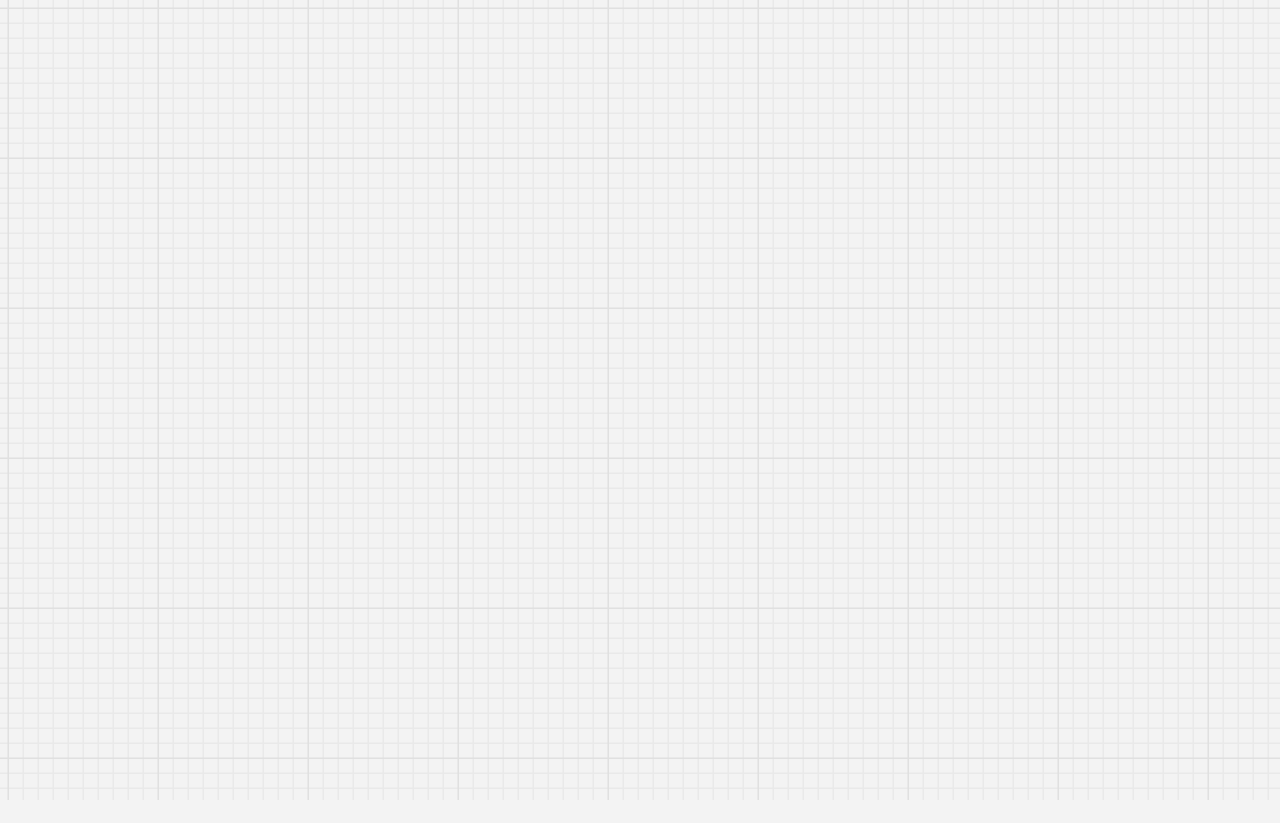
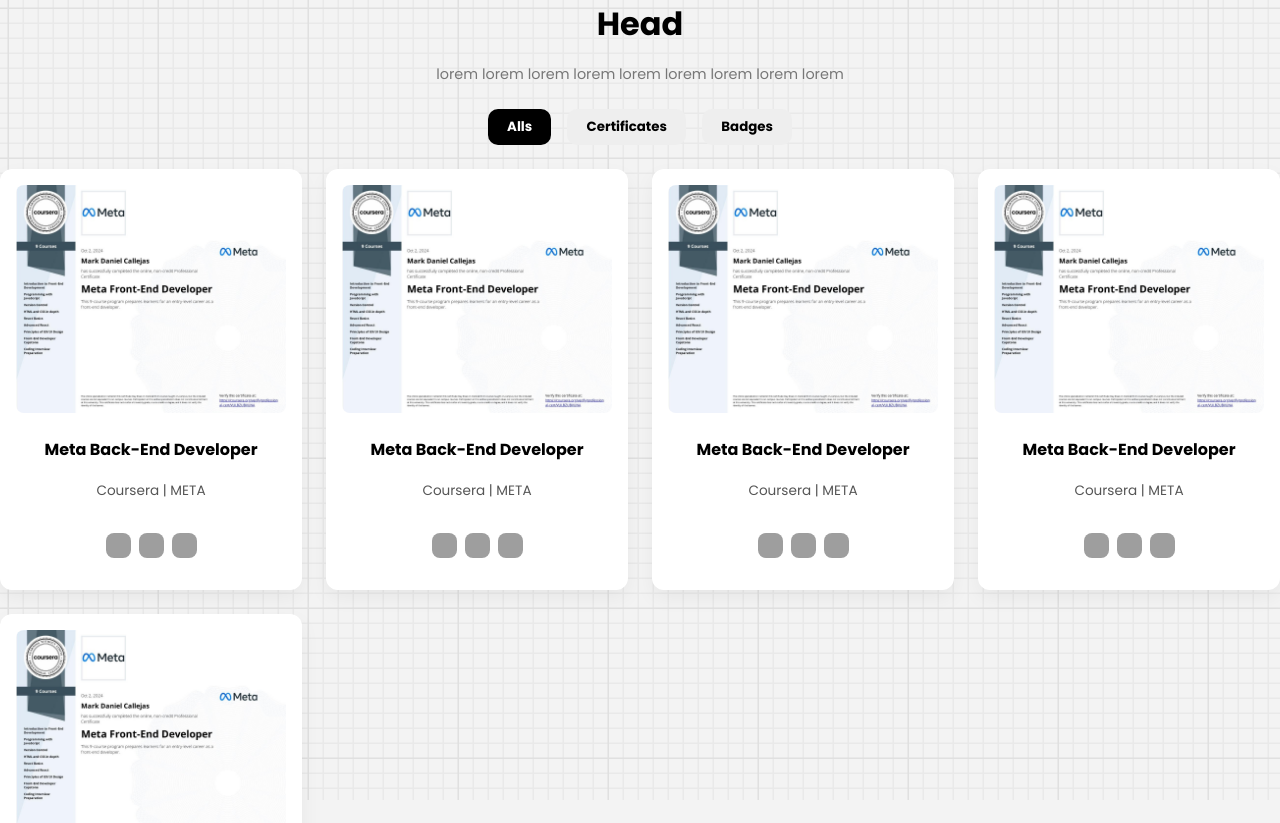
Before and after one commit to IkedaLab-Daniel/markdanielcallejas, a React (Vite) app: page /credentials in a window 1280 px wide. Before the commit this address had no page. Shown: the top 823 px of the page. Before the commit the page ends 800 px from the top, so only its background shows below. Built offline with nearby package versions, Linux system fonts and the light colour scheme; grey boxes are pictures that could not be loaded.

Commit message:
credential page style tweak

```diff
--- a/src/App.jsx
+++ b/src/App.jsx
@@ -1,5 +1,6 @@
 import Home from './pages/Home'
 import ProjectPages from './pages/ProjectsPage'
+import CredentialsPage from './pages/CredentialsPage'
 import ScrollToTop from './utils/ScrollToTop'
 import './App.css'
 import AOS from 'aos'
@@ -22,6 +23,7 @@
       <Routes>
         <Route path="/" element={<Home />} />
         <Route path="/projects" element={<ProjectPages />} />
+        <Route path="/credentials" element={<CredentialsPage />} />
       </Routes>
     </>
   )
--- a/src/components/Credentials.jsx
+++ b/src/components/Credentials.jsx
@@ -119,6 +119,12 @@
 
           <div className="skills-section" data-aos="fade-up">
             <div className="carousel">
+              <div className="link-to-badge">
+                <div className="wrapper">
+                  <p>See All Credentials</p>
+                </div>
+
+              </div>
               <div className="carousel-track">
                 {[...allBadges, ...allBadges].map((badge, index) => (
                   <div className="badge" key={`${badge.id}-${index}`}>
@@ -131,26 +137,6 @@
             </div>
           </div>
 
-          {/* <div className="stats">
-            <div>
-              <div className="stat-num">25+</div>
-              <div className="stat-label">Certifications</div>
-            </div>
-            <div>
-              <div className="stat-num">6</div>
-              <div className="stat-label">Cloud Platforms</div>
-            </div>
-            <div>
-              <div className="stat-num">12</div>
-              <div className="stat-label">Tech Domains</div>
-            </div>
-          </div>
-
-          <div className="btn-wrapper">
-            <button onClick={() => window.open('/credentials', '_blank')}>
-              View All Credentials <ExternalLink size={18} />
-            </button>
-          </div> */}
         </div>
       </div>
     </section>
--- a/src/components/credential.css
+++ b/src/components/credential.css
@@ -145,6 +145,7 @@
   height: auto;
   opacity: 0.7;
   transition: 0.3s ease;
+  z-index: 1;
 }
 
 .badge .icon img:hover {
@@ -186,8 +187,35 @@
   gap: 8px;
   transition: 0.2s ease;
 }
+
 .btn-wrapper button:hover {
   background-color: #1f2937;
+}
+
+.link-to-badge{
+  position: absolute;
+  top: 30px;
+  display: flex;
+  justify-content: center;
+  width: 100%;
+  z-index: 2;
+}
+
+.link-to-badge .wrapper{
+  background-color: black;;
+  padding: 10px 30px;
+  border-radius: 30px;
+  transition: .4s;
+}
+
+.link-to-badge .wrapper:hover{
+  cursor: pointer;
+  transform: translateY(-4px) scale(103%);
+}
+
+.link-to-badge .wrapper p{
+  color: white;
+  margin: 0;
 }
 
 @media (max-width: 768px) {
--- /dev/null
+++ b/src/pages/CredentialsPage.css
@@ -0,0 +1,92 @@
+#credentials-page{
+  width: 100%;
+  max-width: 1440px;
+  margin: auto;
+}
+
+#credentials-page .credentials {
+  text-align: center;
+  padding: 2rem;
+  max-width: 1440px;
+  margin: auto;
+}
+
+.credentials h2 {
+  font-size: 2rem;
+  font-weight: bold;
+  text-align: center;
+}
+
+.credentials p {
+  color: #777;
+  margin-bottom: 1rem;
+  text-align: center;
+}
+
+#credentials-page .filters {
+  margin: 1.5rem 0;
+  display: flex;
+  justify-content: center;
+  gap: 1rem;
+}
+
+#credentials-page .filters button {
+  padding: 0.5rem 1.2rem;
+  border: none;
+  border-radius: 10px;
+  background: #eee;
+  font-weight: bold;
+  cursor: pointer;
+  transition: 0.3s;
+}
+
+#credentials-page .filters button.active {
+  background: #000;
+  color: #fff;
+}
+
+#credentials-page .grid {
+  display: grid;
+  grid-template-columns: repeat(auto-fit, minmax(260px, 1fr));
+  gap: 1.5rem;
+  margin-top: 1.5rem;
+}
+
+#credentials-page .card {
+  background: white;
+  border-radius: 12px;
+  padding: 1rem;
+  box-shadow: 0 8px 20px rgba(0,0,0,0.05);
+  display: flex;
+  flex-direction: column;
+  align-items: center;
+}
+
+#credentials-page .card img {
+  width: 100%;
+  border-radius: 8px;
+  object-fit: cover;
+  margin-bottom: 1rem;
+}
+
+#credentials-page .card h4 {
+  margin: 0.5rem 0 0.2rem;
+}
+
+#credentials-page .card p {
+  font-size: 0.85rem;
+  color: #555;
+}
+
+#credentials-page .stack {
+  margin-top: auto;
+  display: flex;
+  gap: 0.5rem;
+  justify-content: center;
+  margin-top: 1rem;
+}
+
+#credentials-page .stack img {
+  width: 25px;
+  height: 25px;
+}
--- /dev/null
+++ b/src/pages/CredentialsPage.jsx
@@ -0,0 +1,97 @@
+import { useState } from "react";
+import cert1 from '../assets/metafrontend.jpeg'
+import "./CredentialsPage.css";
+
+const credentialsData = [
+  {
+    id: 1,
+    type: "certificate",
+    title: "Meta Back-End Developer",
+    org: "Coursera | META",
+    image: `${cert1}`,
+    stack: ["react", "django", "mysql"],
+  },
+  {
+    id: 1,
+    type: "certificate",
+    title: "Meta Back-End Developer",
+    org: "Coursera | META",
+    image: `${cert1}`,
+    stack: ["react", "django", "mysql"],
+  },
+  {
+    id: 1,
+    type: "certificate",
+    title: "Meta Back-End Developer",
+    org: "Coursera | META",
+    image: `${cert1}`,
+    stack: ["react", "django", "mysql"],
+  },
+  {
+    id: 1,
+    type: "certificate",
+    title: "Meta Back-End Developer",
+    org: "Coursera | META",
+    image: `${cert1}`,
+    stack: ["react", "django", "mysql"],
+  },
+  {
+    id: 2,
+    type: "badge",
+    title: "Meta Back-End Developer",
+    org: "Coursera | April 1, 2025",
+    image: `${cert1}`,
+    stack: ["react", "django", "mysql"],
+  },
+  // add more...
+];
+
+const techIcons = {
+  react: "https://cdn-icons-png.flaticon.com/512/1126/1126012.png",
+  django: "https://cdn-icons-png.flaticon.com/512/919/919837.png",
+  mysql: "https://cdn-icons-png.flaticon.com/512/919/919836.png",
+};
+
+const CredentialsPage = () => {
+  const [filter, setFilter] = useState("all");
+
+  const filtered = credentialsData.filter(
+    (item) => filter === "all" || item.type === filter
+  );
+
+  return (
+    <section className="credentials" id="credentials-page">
+      <h2>Head</h2>
+      <p>lorem lorem lorem lorem lorem lorem lorem lorem lorem</p>
+
+      <div className="filters">
+        {["all", "certificate", "badge"].map((f) => (
+          <button
+            key={f}
+            className={filter === f ? "active" : ""}
+            onClick={() => setFilter(f)}
+          >
+            {f.charAt(0).toUpperCase() + f.slice(1)}s
+          </button>
+        ))}
+      </div>
+
+      <div className="grid">
+        {filtered.map((item) => (
+          <div className="card" key={item.id}>
+            <img src={item.image} alt={item.title} />
+            <h4>{item.title}</h4>
+            <p>{item.org}</p>
+            <div className="stack">
+              {item.stack.map((tech) => (
+                <img key={tech} src={techIcons[tech]} alt={tech} />
+              ))}
+            </div>
+          </div>
+        ))}
+      </div>
+    </section>
+  );
+};
+
+export default CredentialsPage;
```
